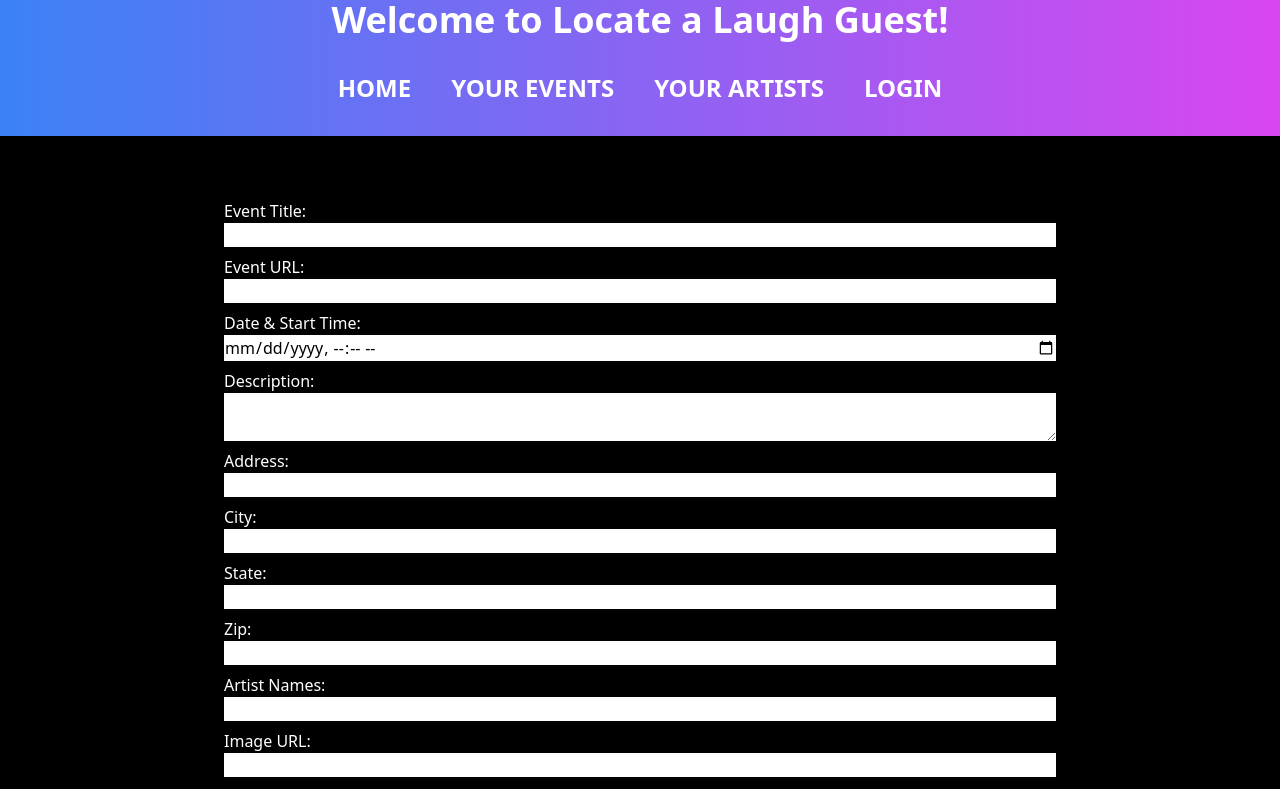
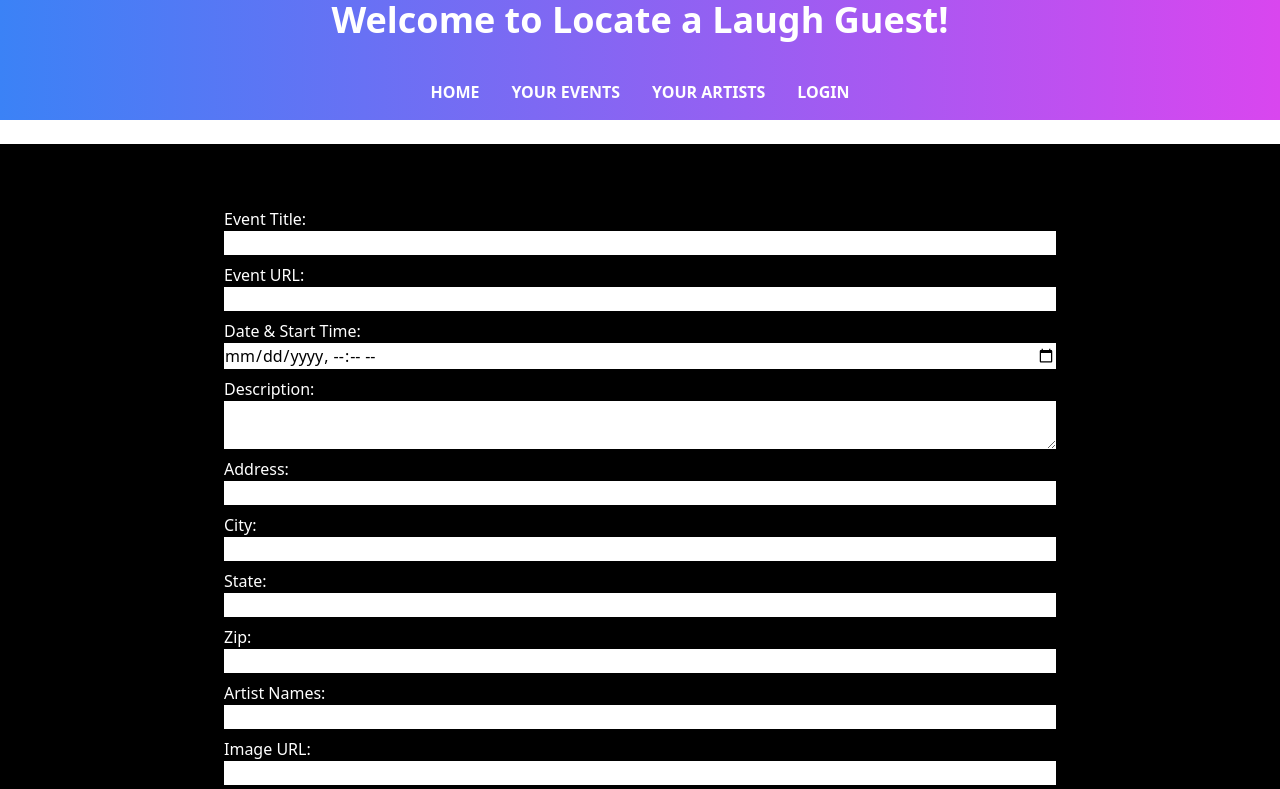
Before and after one commit to zacmea/LocateALaugh, a React (Vite) app in the folder frontend/: page /events/new in a window 1280 px wide. Shown: the top 789 px of the page. Built offline with nearby package versions, Linux system fonts and the light colour scheme.

Commit message:
adds style changes

```diff
--- a/frontend/src/components/Header.jsx
+++ b/frontend/src/components/Header.jsx
@@ -29,27 +29,27 @@ const handleLogout = () => {
         <header className="bg-gradient-to-r from-blue-500 to-fuchsia-500 ">
              <h1 className="inline-flex sm:justify-center sm:items-stretch text-4xl w-full font-bold bg-gradient-to-r from-blue-500 to-fuchsia-500 text-white">Welcome to Locate a Laugh {userName? userName : "Guest"}!</h1>
              {/* Added the "? userName: "Guest" after debuuging with chatGpt*/}
-            <nav className="inline-flex sm:justify-center sm:items-stretch space-x-10 text-2xl w-full font-bold my-6 bg-gradient-to-r from-blue-500 to-fuchsia-500 text-white py-2 px-4">
-                <Link to="/home">
+            <nav className="flex-grow md:flex md:justify-center md:items-center md:space-x-4 font-bold my-6 bg-gradient-to-r from-blue-500 to-fuchsia-500 text-white py-2 px-4">
+                <Link className="block md:inline-block hover:text-gray-300 px-3 py-2 rounded-lg md:p-2" to="/home">
                     <div>HOME</div>
                 </Link>
-                <Link to="/calendar">
+                <Link className="block md:inline-block hover:text-gray-300 px-3 py-2 rounded-lg md:p-2" to="/calendar">
                     <div>YOUR EVENTS</div>
                 </Link>
-                <Link to="/artists">
+                <Link className="block md:inline-block hover:text-gray-300 px-3 py-2 rounded-lg md:p-2" to="/artists">
                     <div>YOUR ARTISTS</div>
                 </Link>
 {/* // Reference the doucmentaion in https://www.geeksforgeeks.org/how-to-log-out-user-from-app-using-reactjs/ and debugged the toggle with chatGPT */}
                 {userName? (
                 <>
                 <Link to={`/user/${id}`}>
-                <div>USER PROFILE</div>
+                <div className="block md:inline-block hover:text-gray-300 px-3 py-2 rounded-lg md:p-2">USER PROFILE</div>
                 </Link>
-                <button onClick={handleLogout}>LOGOUT</button>
+                <button className="block md:inline-block hover:text-gray-300 px-3 py-2 rounded-lg md:p-2" onClick={handleLogout}>LOGOUT</button>
                 </>
                 ): (
                    <Link to='/login'>
-                    <div>LOGIN</div>
+                    <div className="block md:inline-block hover:text-gray-300 px-3 py-2 rounded-lg md:p-2">LOGIN</div>
                 </Link>
 
                 )}
--- a/frontend/src/components/events/EditEvent.jsx
+++ b/frontend/src/components/events/EditEvent.jsx
@@ -53,11 +53,10 @@ const EditEvent = ({ event, onUpdate, onCancel }) => {
     //updating the event:
     const handleUpdate = () => {
         const updatedEvent = { title, url, dateStartLocalTime, description, address, city, addressState, zip, attractionNames, imageURL, placeName };
-        fetch(`http://localhost:3000/events/${event._id}`, {
+        fetch(`${import.meta.env.BASE_URL}/events/${event._id}`, {
             method: 'PUT',
             headers: {
                 'Content-Type': 'application/json',
-                'Authorization': `Bearer ${token}`
             },
             body: JSON.stringify(updatedEvent),
         })
--- a/frontend/src/components/searchbar/SearchBar.jsx
+++ b/frontend/src/components/searchbar/SearchBar.jsx
@@ -85,7 +85,7 @@ function SearchBar() {
                                 {item.isEvent && <p>Location: {item.location}</p>} {/* Only show date for events */}
                                 {item.isEvent && <p>Date: {item.date}</p>} {/* Only show date for events */}
                             </div>
-                                <button onClick={() => handleDetailsClick(item)} className="bg-green-500 hover:bg-green-700 text-white py-2 px-4 rounded">Details</button>
+                                {/* <button onClick={() => handleDetailsClick(item)} className="bg-green-500 hover:bg-green-700 text-white py-2 px-4 rounded">Details</button> */}
                             </>
                         ))
                     ) : (
```
